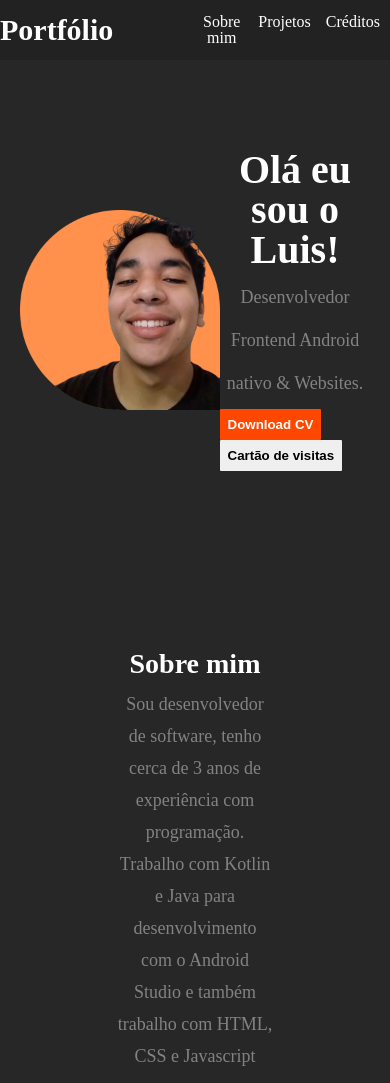
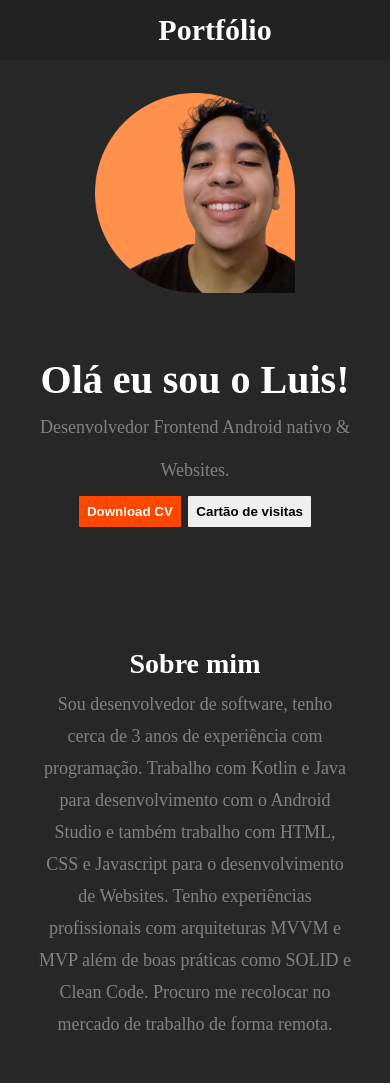
Before and after one commit to Louiixx-h/my-personal-site, a plain HTML site: page index.html in a window 390 px wide. Shown: the top 1083 px of the page. Drawn offline with Linux system fonts and the light colour scheme.

Commit message:
add responsividade

```diff
--- a/styles/landing_page.css
+++ b/styles/landing_page.css
@@ -149,3 +149,67 @@
     width: 4.4rem;
     margin-bottom: 1rem;
 }
+
+@media (max-width: 1024px) {
+    .contacts {
+        width: 60%;
+    }
+
+    .header-container {
+        margin: 0 2rem 0 2rem;
+    }
+}
+
+@media (max-width: 768px) {
+    .background-container {
+        grid-template-columns: 1fr;
+        grid-template-rows: auto auto;
+        grid-template-areas:
+            "me"
+            "img";
+    }
+
+    .background-container .image {
+        justify-self: center;
+    }
+
+    .section-about-me p {
+        width: 60%;
+    }
+}
+
+@media (max-width: 425px) {
+    .header-container {
+        text-align: center;
+    }
+
+    .logo-container {
+        width: 100%;
+    }
+
+    .navbar {
+        display: none;
+    }
+
+    .section-about-me p {
+        width: 80%;
+    }
+
+    .contacts {
+        width: 90%;
+    }
+}
+
+@media (max-width: 320px) {
+    .presentation p {
+        font-size: 3.5rem;
+    }
+
+    .image-contact {
+        width: 3.8rem;
+    }
+
+    .background-container .image {
+        width: 15rem;
+    }
+}
```
